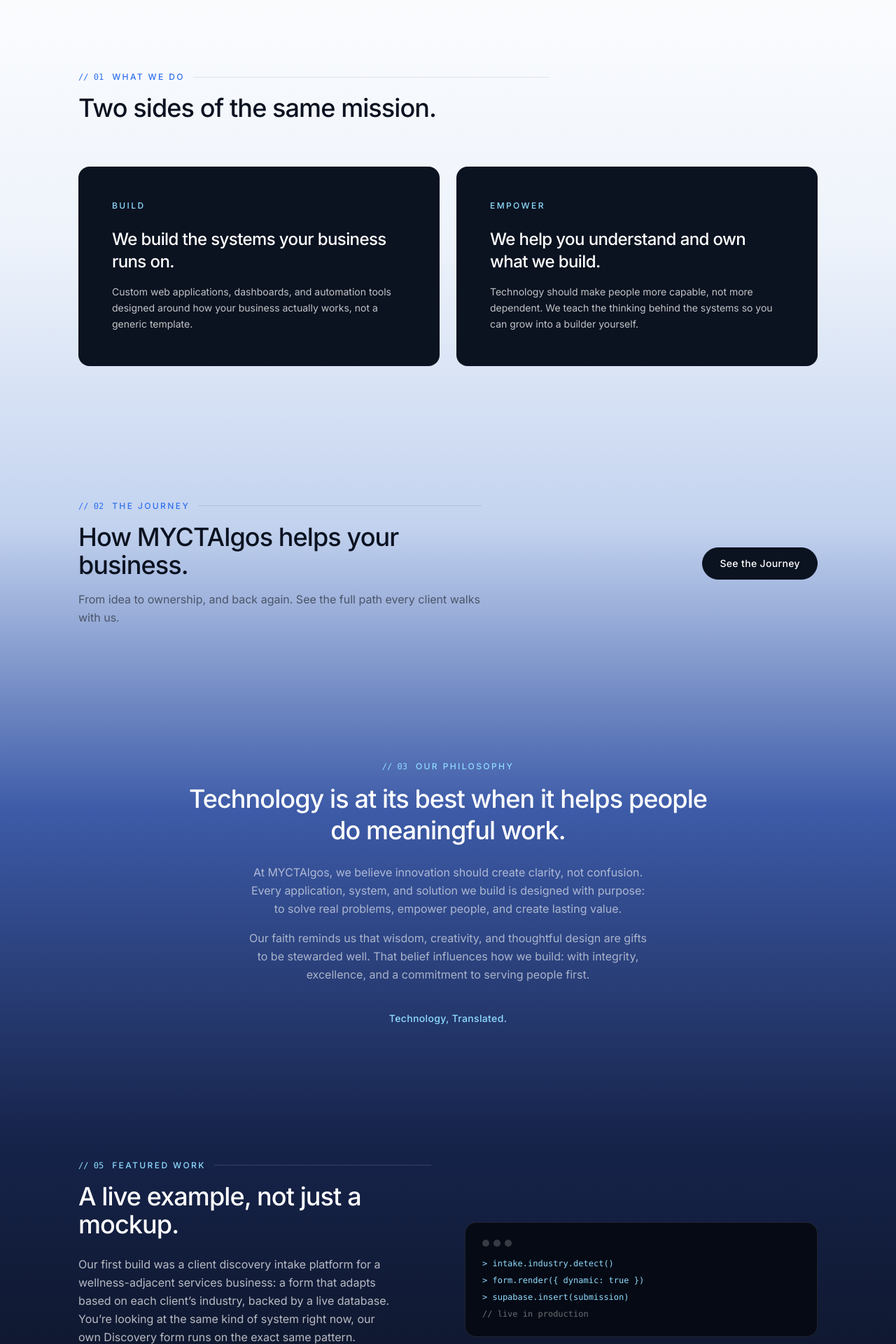
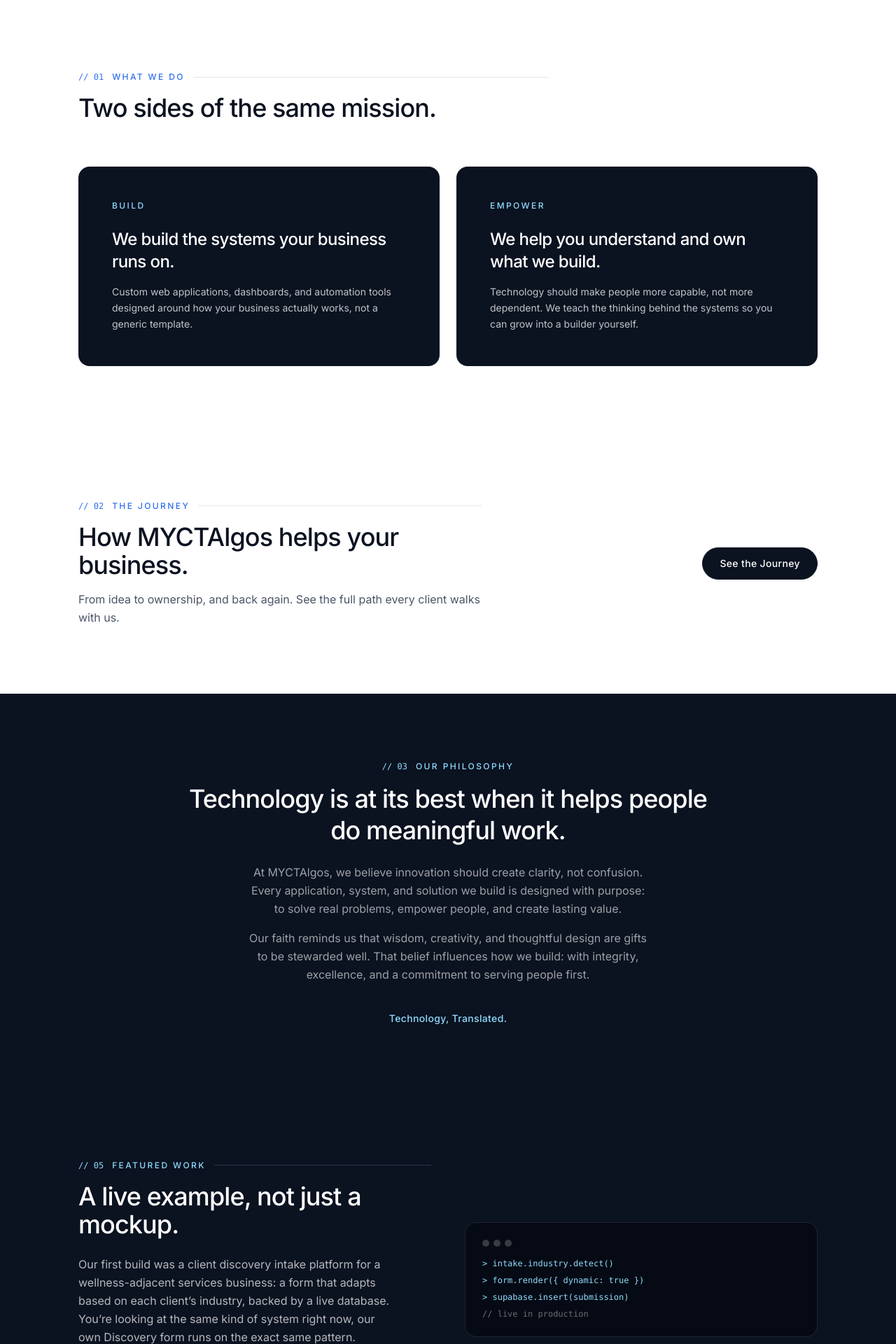
Before and after one commit to MYCTAlgos/myctalgos, a Next.js app: page / in a window 1280 px wide. Shown: the part 880-2800 px from the top of the page at 70% size. Built offline with nearby package versions, Linux system fonts and the light colour scheme.

Commit message:
Replace continuous gradient with a clean split at Philosophy
Drops the whole-page gradient background. Hero, What We Do, and the
Journey teaser stay white; Philosophy through the closing CTA are
solid navy. Dark now begins right at Philosophy instead of blending
in gradually.

```diff
--- a/src/app/page.tsx
+++ b/src/app/page.tsx
@@ -6,24 +6,15 @@
 import { LearnPreview } from "@/components/sections/LearnPreview";
 import { ContactCTA } from "@/components/sections/ContactCTA";
 
-// One continuous background spanning Hero through LearnPreview, so the
-// page reads as a single gradual journey (bright/open -> rich/immersive)
-// instead of stacked light/dark sections. Ends at navy-900 to hand off
-// seamlessly to ContactCTA and the Footer, which are already that color.
-const CHAPTER_GRADIENT =
-  "linear-gradient(180deg, #ffffff 0%, #ffffff 20%, #eef3fb 34%, #c3d3ef 46%, #3d5ba8 58%, #16234a 72%, #0b1220 86%, #0b1220 100%)";
-
 export default function Home() {
   return (
     <>
-      <div style={{ background: CHAPTER_GRADIENT }}>
       <Hero />
       <WhatWeDo />
       <JourneyTeaser />
       <Philosophy />
       <FeaturedWork />
       <LearnPreview />
-      </div>
       <ContactCTA />
     </>
   );
--- a/src/components/sections/FeaturedWork.tsx
+++ b/src/components/sections/FeaturedWork.tsx
@@ -7,7 +7,7 @@
 
 export function FeaturedWork() {
   return (
-    <SectionWrapper tone="transparent-light">
+    <SectionWrapper tone="dark">
       <div className="grid gap-12 lg:grid-cols-[1fr_1fr] lg:items-center">
         <motion.div
           initial={{ opacity: 0, y: 16 }}
--- a/src/components/sections/JourneyTeaser.tsx
+++ b/src/components/sections/JourneyTeaser.tsx
@@ -7,7 +7,7 @@
 
 export function JourneyTeaser() {
   return (
-    <SectionWrapper tone="transparent-dark">
+    <SectionWrapper tone="light">
       <motion.div
         initial={{ opacity: 0, y: 16 }}
         whileInView={{ opacity: 1, y: 0 }}
--- a/src/components/sections/LearnPreview.tsx
+++ b/src/components/sections/LearnPreview.tsx
@@ -7,7 +7,7 @@
 
 export function LearnPreview() {
   return (
-    <SectionWrapper tone="transparent-light">
+    <SectionWrapper tone="dark">
       <motion.div
         initial={{ opacity: 0, y: 16 }}
         whileInView={{ opacity: 1, y: 0 }}
--- a/src/components/sections/Philosophy.tsx
+++ b/src/components/sections/Philosophy.tsx
@@ -7,7 +7,7 @@
 
 export function Philosophy() {
   return (
-    <SectionWrapper tone="transparent-light">
+    <SectionWrapper tone="dark">
       <div className="mx-auto max-w-3xl text-center">
         <motion.div
           initial={{ opacity: 0, y: 12 }}
--- a/src/components/sections/WhatWeDo.tsx
+++ b/src/components/sections/WhatWeDo.tsx
@@ -21,7 +21,7 @@
 
 export function WhatWeDo() {
   return (
-    <SectionWrapper tone="transparent-dark">
+    <SectionWrapper tone="light">
       <div className="mb-16 max-w-2xl">
         <Eyebrow index="01">What We Do</Eyebrow>
         <h2 className="text-3xl font-medium tracking-tight text-navy-900 sm:text-4xl">
```
Lines whose indentation alone changed are shown as unchanged.
